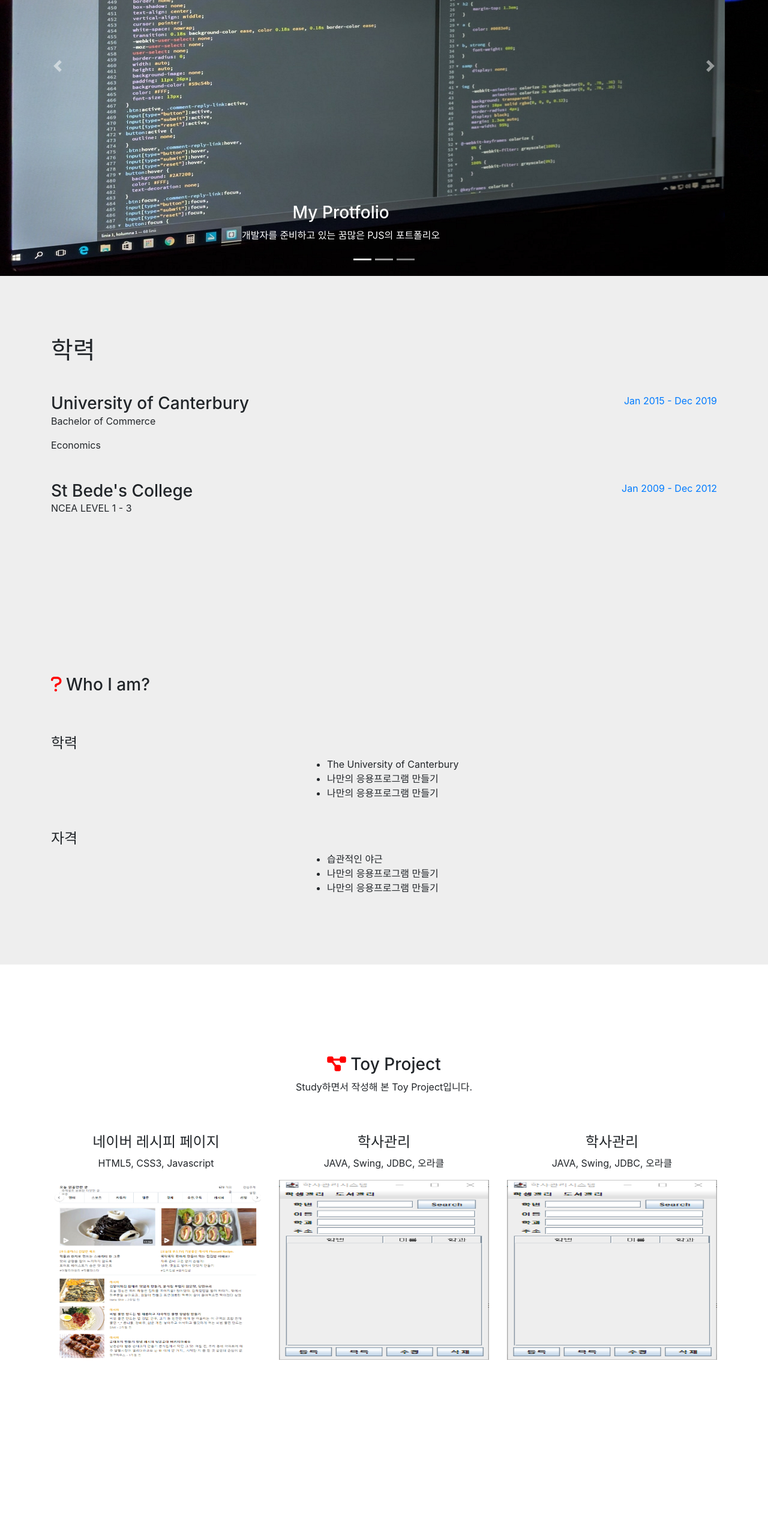
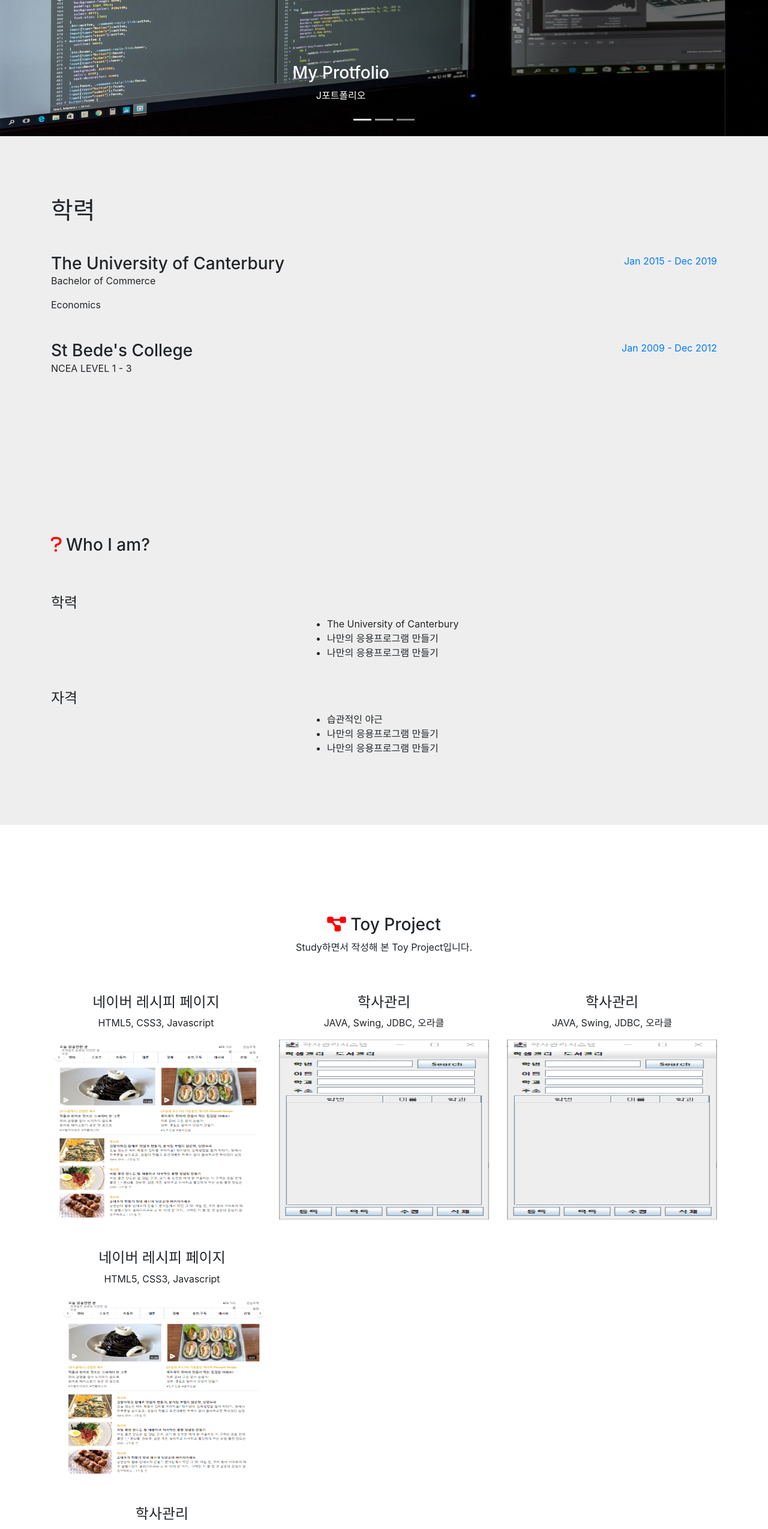
Before and after one commit to StarryL4ke/Portfolio, a plain HTML site: page index.html in a window 1280 px wide. Shown: the part 240-2789 px from the top of the page at 60% size. Before the commit the page ends 2607 px from the top, so only its background shows below. Drawn offline with nearby package versions, Linux system fonts and the light colour scheme; a web font is replaced by a local one.

Commit message:
Add files via upload

```diff
--- a/index.html
+++ b/index.html
@@ -67,24 +67,24 @@
         <!-- The slideshow -->
         <div class="carousel-inner">
             <div class="carousel-item active">
-              <img src="img/img01.jpg" alt="타이틀이미지01">
+              <img width="100%" src="img/img01.jpg" alt="타이틀이미지01">
               <div class="carousel-caption">
                   <h3>My Protfolio</h3>
-                  <p>개발자를 준비하고 있는 꿈많은 PJS의 포트폴리오</p>
+                  <p>J포트폴리오</p>
               </div>
             </div>
             <div class="carousel-item">
-              <img src="img/img02.jpg" alt="타이틀이미지02">
+              <img width="100%" src="img/img02.jpg" alt="타이틀이미지02">
               <div class="carousel-caption">
                   <h3>My Protfolio</h3>
-                  <p>개발자를 준비하고 있는 꿈많은 PJS의 포트폴리오</p>
+                  <p>포트폴리오</p>
               </div>
             </div>
             <div class="carousel-item">
-              <img src="img/img03.jpg" alt="타이틀이미지03">
+              <img width="100%" src="img/img03.jpg" alt="타이틀이미지03">
               <div class="carousel-caption">
                   <h3>My Protfolio</h3>
-                  <p>개발자를 준비하고 있는 꿈많은 PJS의 포트폴리오</p>
+                  <p>포트폴리오</p>
               </div>
             </div>
         </div>
@@ -105,7 +105,7 @@
           <h1 class="mb-5">학력</h1>
           <div class="d-flex flex-column flex-md-row justify-content-between mb-5">
               <div class="flex-grow-1">
-                  <h3 class="mb-0" style="padding-top: 0px">University of Canterbury</h3>
+                  <h3 class="mb-0" style="padding-top: 0px">The University of Canterbury</h3>
                   <div class="subheading mb-3">Bachelor of Commerce</div>
                   <div>Economics</div>
               </div>
@@ -176,6 +176,27 @@
             <img width="100%" height="300" src="img/pic02.png" alt="학사관리">
           </div>
         </div>
+        <div class="row2">
+          <div class="col-sm-4">
+            <h4>네이버 레시피 페이지</h4>
+            <p>HTML5, CSS3, Javascript</p>
+            <a href="toy/naver/recipe.html" target="_blank">
+                <img width="100%" height="300" src="img/pic01.png" alt="네이버 회원가입 페이지">
+            </a>
+          </div>
+          <div class="col-sm-4">
+            <h4>학사관리</h4>
+            <p>JAVA, Swing, JDBC, 오라클</p>
+            <a href="https://youtu.be/OT-dHiPk6Hc" target="_blank">
+                <img width="100%" height="300" src="img/pic02.png" alt="학사관리">
+            </a>
+          </div>
+          <div class="col-sm-4">
+            <h4>학사관리</h4>
+            <p>JAVA, Swing, JDBC, 오라클</p>
+            <img width="100%" height="300" src="img/pic02.png" alt="학사관리">
+          </div>
+        </div>
     </div>
 <!-- toy project END ------------------------------------------------------------------------------------------------------------------------------>
 </body>
```
